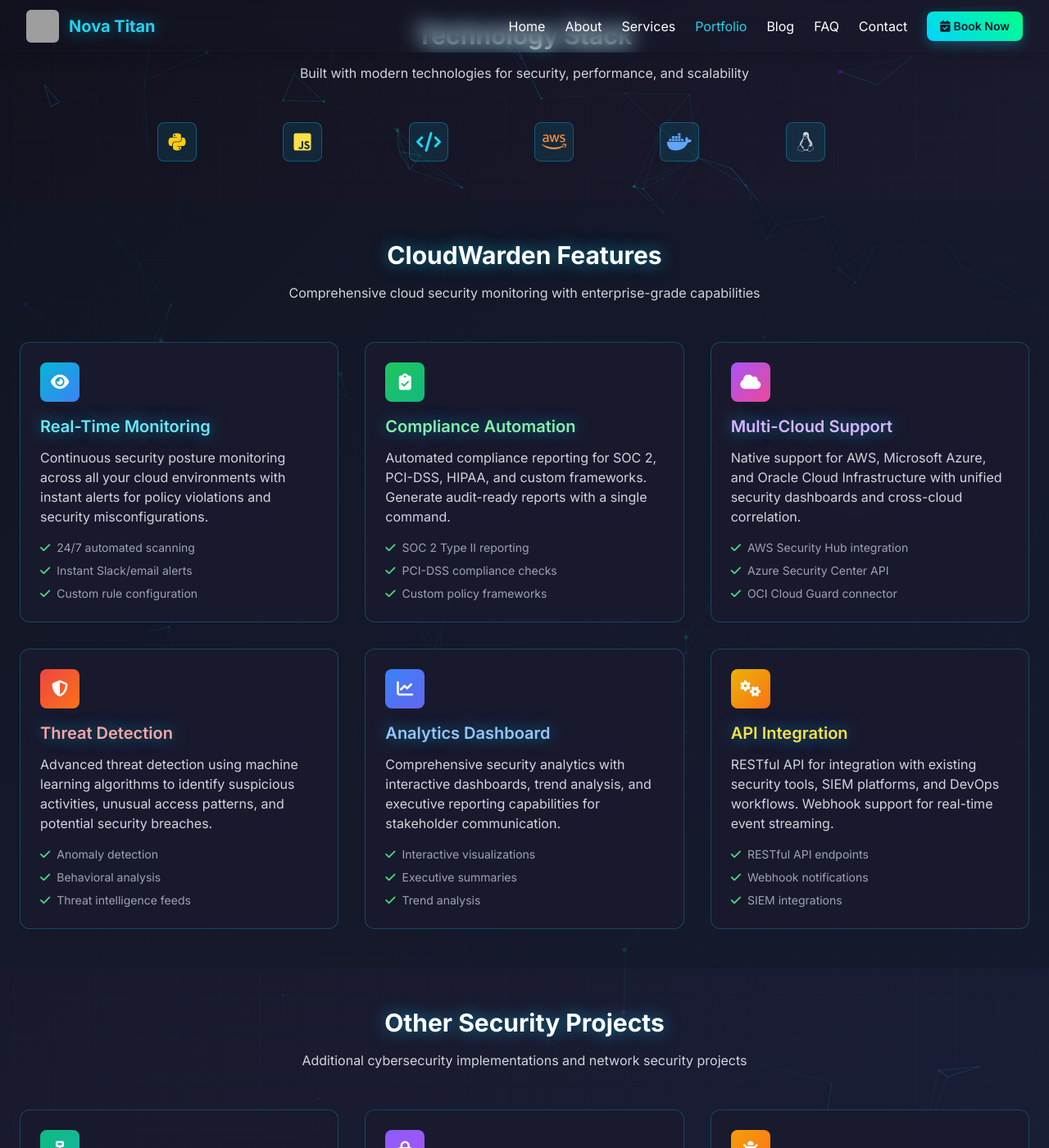
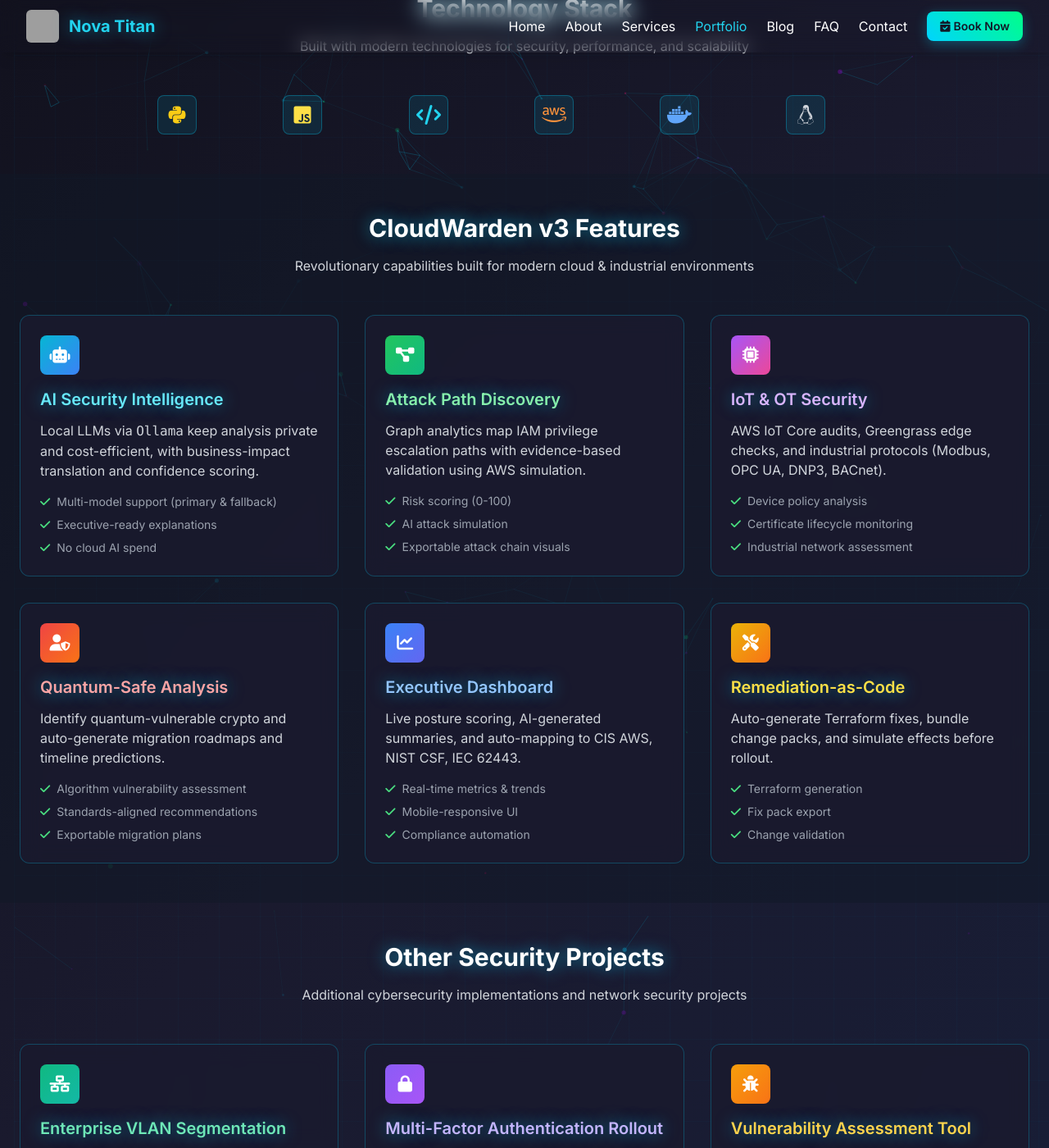
Before and after one commit to tzsmit/nova-titan-site, a Jekyll site: the page portfolio/index.html, which Jekyll copies as it is, in a window 1280 px wide and 1400 px high, scrolled down 1309 px. Shown: the whole window at 82% size. Built offline with Jekyll 4.4.1, drawn with Linux system fonts in a browser that asks for light colours; nearby versions of some CDN libraries; some of the changed text lies outside the part shown; grey boxes are pictures that could not be loaded.

Commit message:
Update portfolio

```diff
--- a/portfolio/index.html
+++ b/portfolio/index.html
@@ -354,7 +354,7 @@
     }
   </style>
 
-  <!-- JSON-LD for Portfolio -->
+  <!-- JSON-LD for Portfolio (unchanged) -->
   <script type="application/ld+json">
 {
   "@context": "https://schema.org",
@@ -473,7 +473,7 @@
     </div>
   </section>
 
-  <!-- CLOUDWARDEN HERO -->
+  <!-- CLOUDWARDEN v3 HERO (UPDATED) -->
   <section class="content py-16">
     <div class="max-w-7xl mx-auto px-6">
       <div class="cloudwarden-hero card rounded-2xl p-8 md:p-12">
@@ -484,40 +484,38 @@
                 <i class="fas fa-shield-virus text-2xl text-white"></i>
               </div>
               <div>
-                <h2 class="text-4xl font-bold glow-purple">CloudWarden</h2>
-                <p class="text-purple-300 font-mono">Advanced Cloud Security Monitor</p>
+                <h2 class="text-4xl font-bold glow-purple">CloudWarden v3</h2>
+                <p class="text-purple-300 font-mono">AI-Powered Cloud Security Platform</p>
               </div>
             </div>
 
             <p class="text-xl text-gray-300 mb-8 leading-relaxed">
-              My flagship cloud security monitoring tool that continuously watches your
-              <strong class="text-cyan-300">AWS, Azure, and OCI</strong> environments for
-              security misconfigurations, policy violations, and potential threats.
-              Built for security professionals who need <strong class="text-green-300">real-time visibility</strong>
-              and automated compliance reporting.
+              The latest generation of CloudWarden combines <strong class="text-cyan-300">local AI via Ollama</strong> for private analysis,
+              <strong class="text-green-300">attack-path discovery</strong> with validation, integrated <strong class="text-cyan-300">IoT/OT security</strong>,
+              <strong class="text-fuchsia-300">quantum-safe cryptography analysis</strong>, an executive dashboard, and <strong class="text-cyan-300">remediation-as-code</strong>.
             </p>
 
             <div class="grid grid-cols-2 gap-4 mb-8">
               <div class="metric-card">
-                <div class="metric-value">24/7</div>
-                <div class="metric-label">Real-Time Monitoring</div>
+                <div class="metric-value">4</div>
+                <div class="metric-label">Core Modules</div>
               </div>
               <div class="metric-card">
                 <div class="metric-value">3</div>
-                <div class="metric-label">Cloud Platforms</div>
+                <div class="metric-label">AI Models</div>
               </div>
               <div class="metric-card">
-                <div class="metric-value">500+</div>
-                <div class="metric-label">Security Rules</div>
+                <div class="metric-value">3</div>
+                <div class="metric-label">Compliance Frameworks</div>
               </div>
               <div class="metric-card">
-                <div class="metric-value">99.9%</div>
-                <div class="metric-label">Uptime SLA</div>
+                <div class="metric-value">0</div>
+                <div class="metric-label">Cloud AI Costs</div>
               </div>
             </div>
 
             <div class="flex flex-wrap gap-4">
-              <a href="https://github.com/tzsmit" target="_blank" class="btn-grad text-gray-900 font-semibold py-3 px-6 rounded-lg inline-flex items-center">
+              <a href="https://github.com/tzsmit/cloudwarden-v3" target="_blank" class="btn-grad text-gray-900 font-semibold py-3 px-6 rounded-lg inline-flex items-center">
                 <i class="fab fa-github mr-2"></i>
                 View on GitHub
               </a>
@@ -534,15 +532,15 @@
                 <div class="terminal-dot red"></div>
                 <div class="terminal-dot yellow"></div>
                 <div class="terminal-dot green"></div>
-                <span class="text-gray-400 text-sm ml-3">CloudWarden Security Monitor</span>
+                <span class="text-gray-400 text-sm ml-3">CloudWarden v3 Console</span>
               </div>
               <div class="terminal-content">
-                <div class="terminal-line text-green-400">$ cloudwarden --scan --all-environments</div>
-                <div class="terminal-line text-cyan-400">→ Initializing multi-cloud security scan...</div>
-                <div class="terminal-line text-yellow-300">⚡ AWS: 247 resources | Azure: 89 resources | OCI: 156 resources</div>
-                <div class="terminal-line text-green-400">✓ All systems secure - 0 critical vulnerabilities</div>
-                <div class="terminal-line text-purple-300">📊 Compliance: SOC2 ✓ | PCI-DSS ✓ | HIPAA ✓</div>
-                <div class="terminal-line text-cyan-400">🛡️ CloudWarden monitoring active<span class="typing-cursor">|</span></div>
+                <div class="terminal-line text-green-400">$ cloudwarden scan --comprehensive --with-ai</div>
+                <div class="terminal-line text-cyan-400">→ AI model: llama3.1:8b (Ollama) • confidence: 0.92</div>
+                <div class="terminal-line text-yellow-300">✓ Attack paths validated (SimulatePrincipalPolicy)</div>
+                <div class="terminal-line text-green-400">📡 IoT/OT audit: Greengrass ✓ • certs expiring: 2</div>
+                <div class="terminal-line text-purple-300">🔐 Quantum scan: RSA/ECDSA migration plan generated</div>
+                <div class="terminal-line text-cyan-400">📊 Executive report saved → ./reports/security-report.pdf<span class="typing-cursor">|</span></div>
               </div>
             </div>
           </div>
@@ -582,76 +580,73 @@
     </div>
   </section>
 
-  <!-- FEATURES -->
+  <!-- FEATURES (UPDATED FOR v3) -->
   <section class="content py-12 bg-gray-900/50">
     <div class="max-w-7xl mx-auto px-6">
       <div class="text-center mb-12">
-        <h2 class="text-3xl font-bold glow mb-4">CloudWarden Features</h2>
-        <p class="text-gray-300 max-w-2xl mx-auto">Comprehensive cloud security monitoring with enterprise-grade capabilities</p>
+        <h2 class="text-3xl font-bold glow mb-4">CloudWarden v3 Features</h2>
+        <p class="text-gray-300 max-w-2xl mx-auto">Revolutionary capabilities built for modern cloud & industrial environments</p>
       </div>
 
       <div class="grid md:grid-cols-2 lg:grid-cols-3 gap-8">
         <div class="card rounded-xl p-6 fade-in">
           <div class="w-12 h-12 bg-gradient-to-br from-cyan-500 to-blue-500 rounded-lg flex items-center justify-center mb-4">
-            <i class="fas fa-eye text-xl text-white"></i>
+            <i class="fas fa-robot text-xl text-white"></i>
           </div>
-          <h3 class="text-xl font-semibold text-cyan-300 mb-3">Real-Time Monitoring</h3>
+          <h3 class="text-xl font-semibold text-cyan-300 mb-3">AI Security Intelligence</h3>
           <p class="text-gray-300 mb-4">
-            Continuous security posture monitoring across all your cloud environments with
-            instant alerts for policy violations and security misconfigurations.
+            Local LLMs via <span class="font-mono">Ollama</span> keep analysis private and cost-efficient, with
+            business-impact translation and confidence scoring.
           </p>
           <ul class="text-sm text-gray-400 space-y-2">
-            <li><i class="fas fa-check text-green-400 mr-2"></i>24/7 automated scanning</li>
-            <li><i class="fas fa-check text-green-400 mr-2"></i>Instant Slack/email alerts</li>
-            <li><i class="fas fa-check text-green-400 mr-2"></i>Custom rule configuration</li>
+            <li><i class="fas fa-check text-green-400 mr-2"></i>Multi-model support (primary & fallback)</li>
+            <li><i class="fas fa-check text-green-400 mr-2"></i>Executive-ready explanations</li>
+            <li><i class="fas fa-check text-green-400 mr-2"></i>No cloud AI spend</li>
           </ul>
         </div>
 
         <div class="card rounded-xl p-6 fade-in">
           <div class="w-12 h-12 bg-gradient-to-br from-green-500 to-emerald-500 rounded-lg flex items-center justify-center mb-4">
-            <i class="fas fa-clipboard-check text-xl text-white"></i>
+            <i class="fas fa-project-diagram text-xl text-white"></i>
           </div>
-          <h3 class="text-xl font-semibold text-green-300 mb-3">Compliance Automation</h3>
+          <h3 class="text-xl font-semibold text-green-300 mb-3">Attack Path Discovery</h3>
           <p class="text-gray-300 mb-4">
-            Automated compliance reporting for SOC 2, PCI-DSS, HIPAA, and custom frameworks.
-            Generate audit-ready reports with a single command.
+            Graph analytics map IAM privilege escalation paths with evidence-based validation using AWS simulation.
           </p>
           <ul class="text-sm text-gray-400 space-y-2">
-            <li><i class="fas fa-check text-green-400 mr-2"></i>SOC 2 Type II reporting</li>
-            <li><i class="fas fa-check text-green-400 mr-2"></i>PCI-DSS compliance checks</li>
-            <li><i class="fas fa-check text-green-400 mr-2"></i>Custom policy frameworks</li>
+            <li><i class="fas fa-check text-green-400 mr-2"></i>Risk scoring (0-100)</li>
+            <li><i class="fas fa-check text-green-400 mr-2"></i>AI attack simulation</li>
+            <li><i class="fas fa-check text-green-400 mr-2"></i>Exportable attack chain visuals</li>
           </ul>
         </div>
 
         <div class="card rounded-xl p-6 fade-in">
           <div class="w-12 h-12 bg-gradient-to-br from-purple-500 to-pink-500 rounded-lg flex items-center justify-center mb-4">
-            <i class="fas fa-cloud text-xl text-white"></i>
+            <i class="fas fa-microchip text-xl text-white"></i>
           </div>
-          <h3 class="text-xl font-semibold text-purple-300 mb-3">Multi-Cloud Support</h3>
+          <h3 class="text-xl font-semibold text-purple-300 mb-3">IoT & OT Security</h3>
           <p class="text-gray-300 mb-4">
-            Native support for AWS, Microsoft Azure, and Oracle Cloud Infrastructure with
-            unified security dashboards and cross-cloud correlation.
+            AWS IoT Core audits, Greengrass edge checks, and industrial protocols (Modbus, OPC UA, DNP3, BACnet).
           </p>
           <ul class="text-sm text-gray-400 space-y-2">
-            <li><i class="fas fa-check text-green-400 mr-2"></i>AWS Security Hub integration</li>
-            <li><i class="fas fa-check text-green-400 mr-2"></i>Azure Security Center API</li>
-            <li><i class="fas fa-check text-green-400 mr-2"></i>OCI Cloud Guard connector</li>
+            <li><i class="fas fa-check text-green-400 mr-2"></i>Device policy analysis</li>
+            <li><i class="fas fa-check text-green-400 mr-2"></i>Certificate lifecycle monitoring</li>
+            <li><i class="fas fa-check text-green-400 mr-2"></i>Industrial network assessment</li>
           </ul>
         </div>
 
         <div class="card rounded-xl p-6 fade-in">
           <div class="w-12 h-12 bg-gradient-to-br from-red-500 to-orange-500 rounded-lg flex items-center justify-center mb-4">
-            <i class="fas fa-shield-alt text-xl text-white"></i>
+            <i class="fas fa-user-shield text-xl text-white"></i>
           </div>
-          <h3 class="text-xl font-semibold text-red-300 mb-3">Threat Detection</h3>
+          <h3 class="text-xl font-semibold text-red-300 mb-3">Quantum-Safe Analysis</h3>
           <p class="text-gray-300 mb-4">
-            Advanced threat detection using machine learning algorithms to identify suspicious
-            activities, unusual access patterns, and potential security breaches.
+            Identify quantum-vulnerable crypto and auto-generate migration roadmaps and timeline predictions.
           </p>
           <ul class="text-sm text-gray-400 space-y-2">
-            <li><i class="fas fa-check text-green-400 mr-2"></i>Anomaly detection</li>
-            <li><i class="fas fa-check text-green-400 mr-2"></i>Behavioral analysis</li>
-            <li><i class="fas fa-check text-green-400 mr-2"></i>Threat intelligence feeds</li>
+            <li><i class="fas fa-check text-green-400 mr-2"></i>Algorithm vulnerability assessment</li>
+            <li><i class="fas fa-check text-green-400 mr-2"></i>Standards-aligned recommendations</li>
+            <li><i class="fas fa-check text-green-400 mr-2"></i>Exportable migration plans</li>
           </ul>
         </div>
 
@@ -659,38 +654,36 @@
           <div class="w-12 h-12 bg-gradient-to-br from-blue-500 to-indigo-500 rounded-lg flex items-center justify-center mb-4">
             <i class="fas fa-chart-line text-xl text-white"></i>
           </div>
-          <h3 class="text-xl font-semibold text-blue-300 mb-3">Analytics Dashboard</h3>
+          <h3 class="text-xl font-semibold text-blue-300 mb-3">Executive Dashboard</h3>
           <p class="text-gray-300 mb-4">
-            Comprehensive security analytics with interactive dashboards, trend analysis,
-            and executive reporting capabilities for stakeholder communication.
+            Live posture scoring, AI-generated summaries, and auto-mapping to CIS AWS, NIST CSF, IEC 62443.
           </p>
           <ul class="text-sm text-gray-400 space-y-2">
-            <li><i class="fas fa-check text-green-400 mr-2"></i>Interactive visualizations</li>
-            <li><i class="fas fa-check text-green-400 mr-2"></i>Executive summaries</li>
-            <li><i class="fas fa-check text-green-400 mr-2"></i>Trend analysis</li>
+            <li><i class="fas fa-check text-green-400 mr-2"></i>Real-time metrics & trends</li>
+            <li><i class="fas fa-check text-green-400 mr-2"></i>Mobile-responsive UI</li>
+            <li><i class="fas fa-check text-green-400 mr-2"></i>Compliance automation</li>
           </ul>
         </div>
 
         <div class="card rounded-xl p-6 fade-in">
           <div class="w-12 h-12 bg-gradient-to-br from-yellow-500 to-orange-500 rounded-lg flex items-center justify-center mb-4">
-            <i class="fas fa-cogs text-xl text-white"></i>
+            <i class="fas fa-tools text-xl text-white"></i>
           </div>
-          <h3 class="text-xl font-semibold text-yellow-300 mb-3">API Integration</h3>
+          <h3 class="text-xl font-semibold text-yellow-300 mb-3">Remediation-as-Code</h3>
           <p class="text-gray-300 mb-4">
-            RESTful API for integration with existing security tools, SIEM platforms,
-            and DevOps workflows. Webhook support for real-time event streaming.
+            Auto-generate Terraform fixes, bundle change packs, and simulate effects before rollout.
           </p>
           <ul class="text-sm text-gray-400 space-y-2">
-            <li><i class="fas fa-check text-green-400 mr-2"></i>RESTful API endpoints</li>
-            <li><i class="fas fa-check text-green-400 mr-2"></i>Webhook notifications</li>
-            <li><i class="fas fa-check text-green-400 mr-2"></i>SIEM integrations</li>
+            <li><i class="fas fa-check text-green-400 mr-2"></i>Terraform generation</li>
+            <li><i class="fas fa-check text-green-400 mr-2"></i>Fix pack export</li>
+            <li><i class="fas fa-check text-green-400 mr-2"></i>Change validation</li>
           </ul>
         </div>
       </div>
     </div>
   </section>
 
-  <!-- OTHER PROJECTS -->
+  <!-- OTHER PROJECTS (unchanged from your last version) -->
   <section class="content py-12">
     <div class="max-w-7xl mx-auto px-6">
       <div class="text-center mb-12">
@@ -759,7 +752,7 @@
           </div>
         </div>
 
-        <!-- NEW: Security AI project (Designing) -->
+        <!-- Security AI project (Designing) -->
         <div class="card rounded-xl p-6 fade-in">
           <div class="w-12 h-12 bg-gradient-to-br from-fuchsia-500 to-cyan-500 rounded-lg flex items-center justify-center mb-4">
             <i class="fas fa-brain text-xl text-white"></i>
@@ -777,7 +770,7 @@
           </div>
         </div>
 
-        <!-- NEW: Completed project -->
+        <!-- Completed project -->
         <div class="card rounded-xl p-6 fade-in">
           <div class="w-12 h-12 bg-gradient-to-br from-teal-500 to-emerald-500 rounded-lg flex items-center justify-center mb-4">
             <i class="fas fa-key text-xl text-white"></i>
@@ -1056,8 +1049,8 @@
     observeElements.forEach(el => observer.observe(el));
 
     // Console branding
-    console.log('%c🛡️ CloudWarden Security Monitor', 'color: #b300ff; font-size: 18px; font-weight: bold;');
-    console.log('%cAdvanced Cloud Security Portfolio', 'color: #00d4ff; font-size: 14px;');
+    console.log('%c🛡️ CloudWarden v3', 'color: #b300ff; font-size: 18px; font-weight: bold;');
+    console.log('%cAI • Attack Paths • IoT/OT • Quantum-Safe • Remediation-as-Code', 'color: #00d4ff; font-size: 14px;');
     console.log('%cNova Titan Systems - Professional Cybersecurity', 'color: #00ff88; font-size: 12px;');
   </script>
 </body>
```
